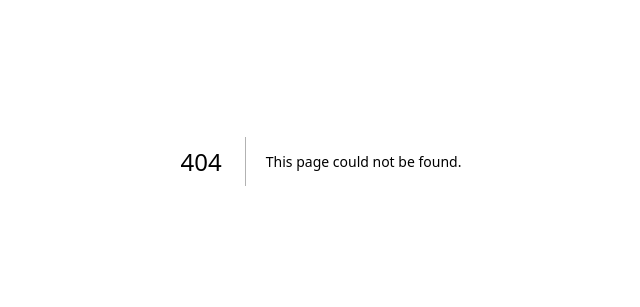
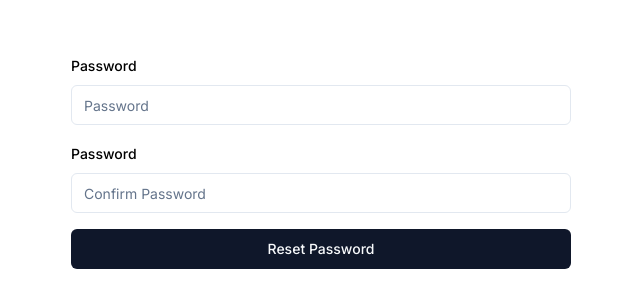
Before and after one commit to ZAKIKassmi/Helper, a Next.js app: page /login/reset-password/1 in a window 1280 px wide. Before the commit this address had no page. Shown: the part 239-546 px from the top of the page, without its empty margins (319-959 px from the left). Built offline with nearby package versions, Linux system fonts and the light colour scheme.

Commit message:
install zxcvbn to check the passwords security level

```diff
--- a/package.json
+++ b/package.json
@@ -36,7 +36,8 @@
     "tailwind-merge": "^2.5.2",
     "tailwindcss-animate": "^1.0.7",
     "tsx": "^4.17.0",
-    "zod": "^3.23.8"
+    "zod": "^3.23.8",
+    "zxcvbn": "^4.4.2"
   },
   "devDependencies": {
     "@types/bcrypt": "^5.0.2",
@@ -45,6 +46,7 @@
     "@types/pg": "^8.11.6",
     "@types/react": "^18",
     "@types/react-dom": "^18",
+    "@types/zxcvbn": "^4.4.4",
     "drizzle-kit": "^0.24.0",
     "eslint": "^8",
     "eslint-config-next": "14.2.5",
--- /dev/null
+++ b/src/app/login/reset-password/[token]/_actions/actions.ts
@@ -0,0 +1,22 @@
+import { SetNewPasswordSchema } from "@/lib/types";
+
+
+
+export async function resetPassword(_:any, formData: FormData):Promise<{message: string, isError: boolean}> {
+  const password = "formData.get('password')";
+  const confirmPassword = formData.get('confirmPassowr');
+  const result = SetNewPasswordSchema.safeParse({password, confirmPassword});
+  if(!result.success){
+    return{
+      message: "Oops! The passwords you entered don't match.",
+      isError: true,
+    }
+  }
+  return{
+    message: "",
+    isError:false
+  }
+
+
+
+}
--- /dev/null
+++ b/src/app/login/reset-password/[token]/page.tsx
@@ -0,0 +1,10 @@
+import ResetPasswordForm from "@/components/global/resetPasswordForm";
+
+
+export default function Page({ token }: { token: string}){
+  return (
+    <div className="relative w-full h-screen flex items-center justify-center">
+      <ResetPasswordForm/>
+    </div>
+  )
+}
--- a/src/app/login/reset-password/_actions/action.ts
+++ b/src/app/login/reset-password/_actions/action.ts
@@ -27,7 +27,7 @@ export async function resetPasswordLink(_:any,formData: FormData): Promise<{mess
       }
     }
     //TODO: Change it to the domaine name in production
-    const verificationLink = "http://localhost:3000/reset-password/" + token;
+    const verificationLink = "http://localhost:3000/login/reset-password/" + token;
     const emailDetails = {
       email,
       subject: "Helper Password Reset Link",
@@ -43,7 +43,7 @@ export async function resetPasswordLink(_:any,formData: FormData): Promise<{mess
     catch{
       return defaultResult;
     }
-    return defaultResult;
+    return {...defaultResult, message: "We have sent a link to your email"};
   }
   catch{
     return defaultResult;
--- a/src/app/login/reset-password/page.tsx
+++ b/src/app/login/reset-password/page.tsx
@@ -1,11 +1,11 @@
-import ResetPasswordForm from "@/components/global/resetPasswordForm";
+import ResetPasswordEmailForm from "@/components/global/resetPasswordEmailForm";
 
 
 export default function ResetPassword() {
 
   return (
     <div className="relative w-full h-screen flex items-center justify-center">
-      <ResetPasswordForm />
+      <ResetPasswordEmailForm/>
     </div>
   )
 }
--- /dev/null
+++ b/src/components/global/resetPasswordEmailForm.tsx
@@ -0,0 +1,92 @@
+'use client';
+import {
+    Form,
+    FormControl,
+    FormDescription,
+    FormField,
+    FormItem,
+    FormLabel,
+    FormMessage,
+ } from '@/components/ui/form';
+import {useForm} from 'react-hook-form';
+import { ResetPasswordSchema,TResetPasswordSchema } from '@/lib/types';
+import { zodResolver } from '@hookform/resolvers/zod';
+import { Input } from '../ui/input';
+import { Button } from '../ui/button';
+import { useFormState } from 'react-dom';
+import { resetPasswordLink } from '@/app/login/reset-password/_actions/action';
+import { useEffect } from 'react';
+import { toast } from 'sonner';
+
+
+export default function ResetPasswordEmailForm() {
+
+    const [state, formAction] = useFormState(resetPasswordLink, {
+        message: "",
+        isError: true
+    });
+
+    const form = useForm<TResetPasswordSchema>({
+        resolver: zodResolver(ResetPasswordSchema),
+        defaultValues: {
+            email: '',
+        }
+    });
+
+
+    useEffect(()=>{
+        if(state.isError && state.message.length > 0){
+            toast.error(state.message);
+        }
+        else if(!state.isError && state.message.length > 0){
+            toast.success(state.message);
+        }
+    },[state]);
+
+
+    async function onSubmit(data: TResetPasswordSchema){
+        const formData = new FormData;
+        formData.append('email', data.email);
+
+        formAction(formData);
+    }
+    return (
+
+            <Form {...form}>
+                <form
+                className='flex flex-col max-w-[500px] w-full gap-4'
+                onSubmit={form.handleSubmit(onSubmit)}>
+
+
+                    <FormField
+                        name='email'
+                        control={form.control}
+                        render={({field})=>(
+                            <FormItem>
+                                <FormLabel>
+                                    Email
+                                </FormLabel>
+                                <FormControl>
+                                    <Input {...field} placeholder='Email' type='email'/>
+                                </FormControl>
+                                <FormMessage/>
+                            </FormItem>
+                        )}
+                    >
+                    </FormField>
+
+
+
+                    <Button type='submit' disabled={form.formState.isSubmitting}>
+                        Send Link
+                    </Button>
+
+                </form>
+
+            </Form>
+
+
+
+
+    )
+}
--- a/src/components/global/resetPasswordForm.tsx
+++ b/src/components/global/resetPasswordForm.tsx
@@ -9,29 +9,59 @@ import {
     FormMessage,
  } from '@/components/ui/form';
 import {useForm} from 'react-hook-form';
-import { ResetPasswordSchema,TResetPasswordSchema } from '@/lib/types';
+import { SetNewPasswordSchema, TSetNewPasswordSchema } from '@/lib/types';
 import { zodResolver } from '@hookform/resolvers/zod';
 import { Input } from '../ui/input';
 import { Button } from '../ui/button';
 import { useFormState } from 'react-dom';
-import { resetPasswordLink } from '@/app/login/reset-password/_actions/action';
-import { useEffect } from 'react';
+import { useEffect, useState } from 'react';
 import { toast } from 'sonner';
+import { resetPassword } from '@/app/login/reset-password/[token]/_actions/actions';
+import zxcvbn from 'zxcvbn';
 
 
 export default function ResetPasswordForm() {
 
-    const [state, formAction] = useFormState(resetPasswordLink, {
+    const [state, formAction] = useFormState(resetPassword, {
         message: "",
         isError: true
     });
 
-    const form = useForm<TResetPasswordSchema>({
-        resolver: zodResolver(ResetPasswordSchema),
+    const [passwordState, setPasswordState] = useState<'Very Weak' | 'Weak' | 'Moderate' | 'Strong' | 'Very Strong' | "">("");
+    const form = useForm<TSetNewPasswordSchema>({
+        resolver: zodResolver(SetNewPasswordSchema),
         defaultValues: {
-            email: '',
+            password: '',
+            confirmPassword: "",
         }
     });
+
+    function evaluatePasswordStrength(password: string) {
+      const result = zxcvbn(password);
+      if (password.length === 0) {
+        setPasswordState('');
+        return;
+      }
+      switch (result.score) {
+          case 0:
+              setPasswordState('Very Weak');
+              break;
+          case 1:
+              setPasswordState('Weak');
+              break;
+          case 2:
+              setPasswordState('Moderate');
+              break;
+          case 3:
+              setPasswordState('Strong');
+              break;
+          case 4:
+              setPasswordState('Very Strong');
+              break;
+          default:
+              setPasswordState("");
+      }
+  }
 
 
     useEffect(()=>{
@@ -44,9 +74,14 @@ export default function ResetPasswordForm() {
     },[state]);
 
 
-    async function onSubmit(data: TResetPasswordSchema){
+    async function onSubmit(data: TSetNewPasswordSchema){
         const formData = new FormData;
-        formData.append('email', data.email);
+        if(data.password !== data.confirmPassword){
+          toast.error("Oops! The passwords you entered don't match.");
+          return;
+        }
+        formData.append('password', data.password);
+        formData.append('confirmaPasswor',data.confirmPassword)
 
         formAction(formData);
     }
@@ -56,18 +91,50 @@ export default function ResetPasswordForm() {
                 <form
                 className='flex flex-col max-w-[500px] w-full gap-4'
                 onSubmit={form.handleSubmit(onSubmit)}>
-
-
                     <FormField
-                        name='email'
+                        name='password'
                         control={form.control}
                         render={({field})=>(
                             <FormItem>
                                 <FormLabel>
-                                    Email
+                                    Password
                                 </FormLabel>
                                 <FormControl>
-                                    <Input {...field} placeholder='Email' type='email'/>
+                                    <Input
+                                    {...field}
+                                    placeholder='Password'
+                                    onChange={(e) => {
+                                      field.onChange(e);
+                                      evaluatePasswordStrength(e.target.value);
+                                    }}
+                                    type='password'/>
+                                </FormControl>
+                                <FormMessage/>
+                                <FormDescription className={
+                                  !passwordState ? "hidden" :
+                                  passwordState === "Weak" ? "text-orange-500" :
+                                  passwordState === "Very Weak" ? "text-red-500" :
+                                  passwordState === "Moderate" ? "text-yellow-500" :
+                                  passwordState === "Strong" ? "text-green-500" :
+                                  "text-blue-500"
+                                }>
+                                  {passwordState}
+                                </FormDescription>
+                            </FormItem>
+                        )}
+                    >
+                    </FormField>
+
+                    <FormField
+                        name="confirmPassword"
+                        control={form.control}
+                        render={({field})=>(
+                            <FormItem>
+                                <FormLabel>
+                                    Password
+                                </FormLabel>
+                                <FormControl>
+                                    <Input {...field} placeholder='Confirm Password' type='Password'/>
                                 </FormControl>
                                 <FormMessage/>
                             </FormItem>
--- a/src/components/global/verificationCodeForm.tsx
+++ b/src/components/global/verificationCodeForm.tsx
@@ -86,6 +86,7 @@ export default function VerificationCodeForm() {
                   </InputOTPGroup>
                 </InputOTP>
                 </FormControl>
+                <FormMessage/>
                 <FormDescription>
                 We have sent a verification code to your email.
                 </FormDescription>
--- a/src/lib/email.ts
+++ b/src/lib/email.ts
@@ -25,5 +25,5 @@ export function sendEmail({email, subject,firstName, lastName, isLink, code}:Pro
           </div>
         `,
     });
-  },3000);
+  },1500);
 }
--- a/src/lib/types.ts
+++ b/src/lib/types.ts
@@ -63,3 +63,16 @@ export const GoogleUserSchema = z.object({
       }),
   });
     export type TResetPasswordSchema = z.infer<typeof ResetPasswordSchema>;
+
+    export const SetNewPasswordSchema = z.object({
+        password: z.string().trim().min(8, {
+            message: 'Password must contain at least 8 characters',
+        }),
+        confirmPassword: z.string().trim().min(8,{
+            message: 'Password must contain at least 8 characters',
+        }),
+    }).refine((data)=> data.password === data.confirmPassword,{
+        message: "Passwords do not match",
+    });
+
+    export type TSetNewPasswordSchema = z.infer<typeof SetNewPasswordSchema>;
```
Also changed, not shown: 1 other file (tests, documents, lock files or other folders).
